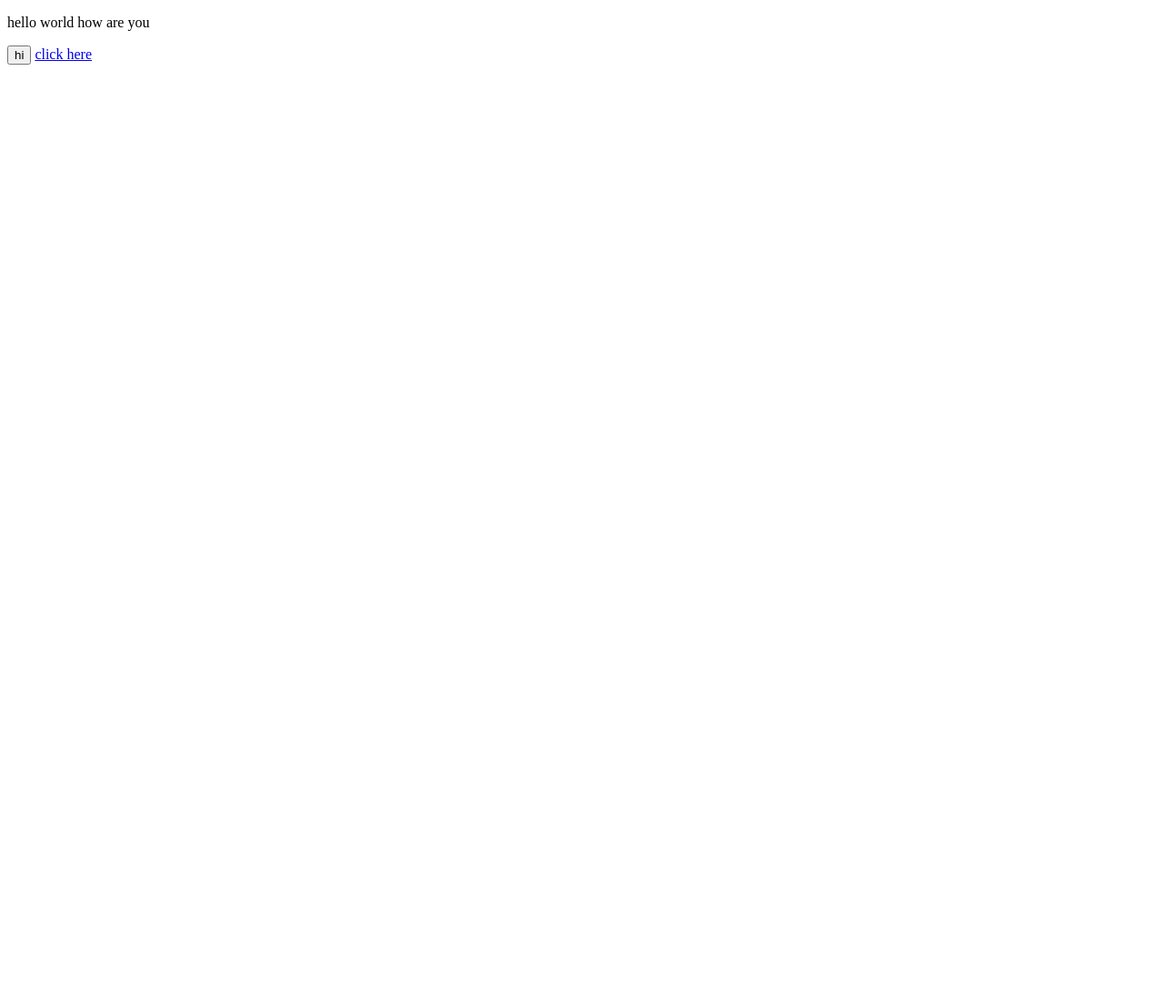
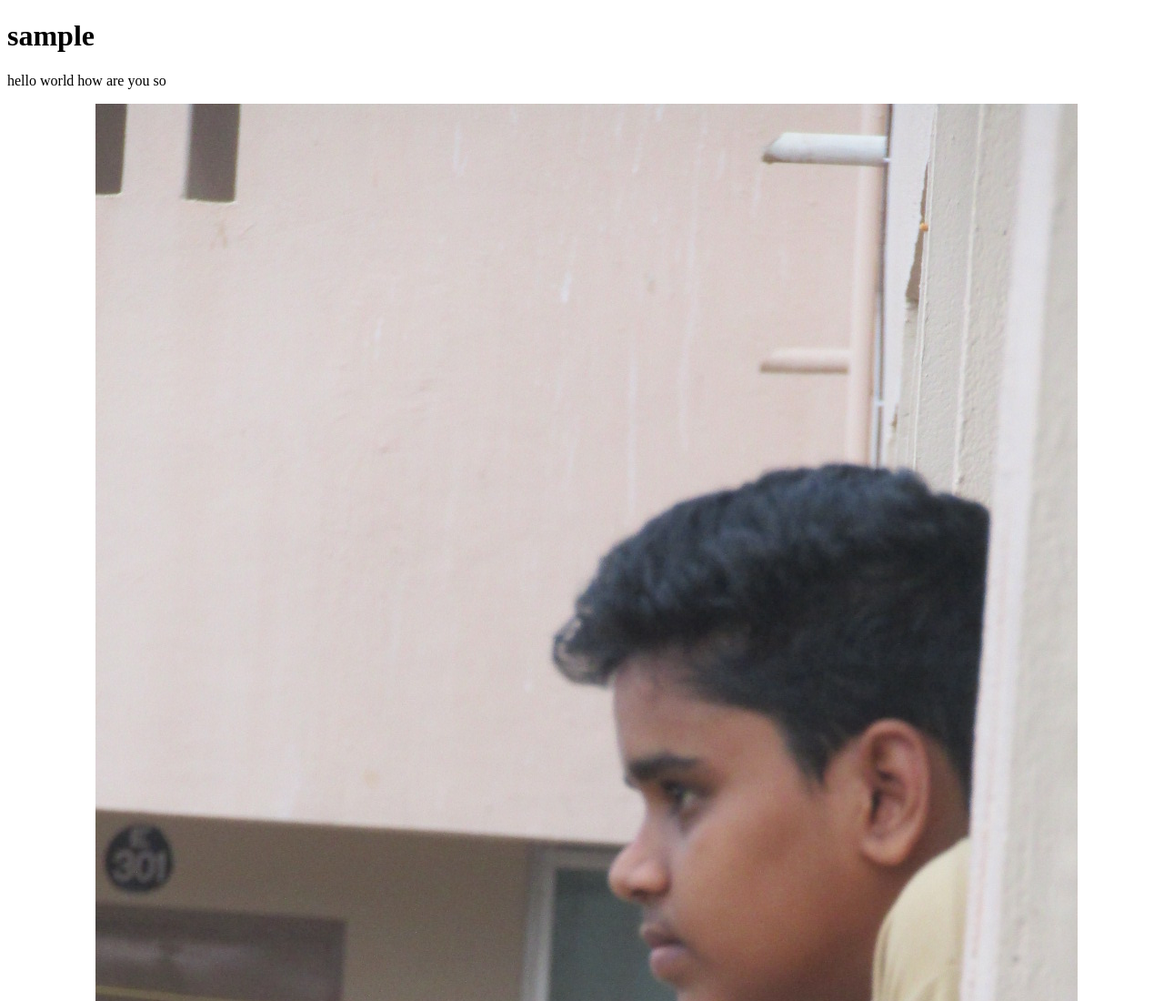
Before and after one commit to karthik-prakash/learning, a plain HTML site: page site/index.html in a window 1280 px wide. Shown: the top 1100 px of the page at 91% size. Before the commit the page ends 800 px from the top, so only its background shows below. Drawn offline with Linux system fonts and the light colour scheme.

Commit message:
Image added

```diff
--- a/site/index.html
+++ b/site/index.html
@@ -4,8 +4,10 @@
 <title>welcome</title>
 </head>
 <body>
-<p>hello world how are you</p>
+<h1>sample</h1>
+<p>hello world how are you so</p>
 <button>hi</button>
 <a href="https://www.google.com/">click here</a>
+<img src="x.jpg">
 </body>
 </html>
```
Also changed, not shown: site/x.JPG (added).
